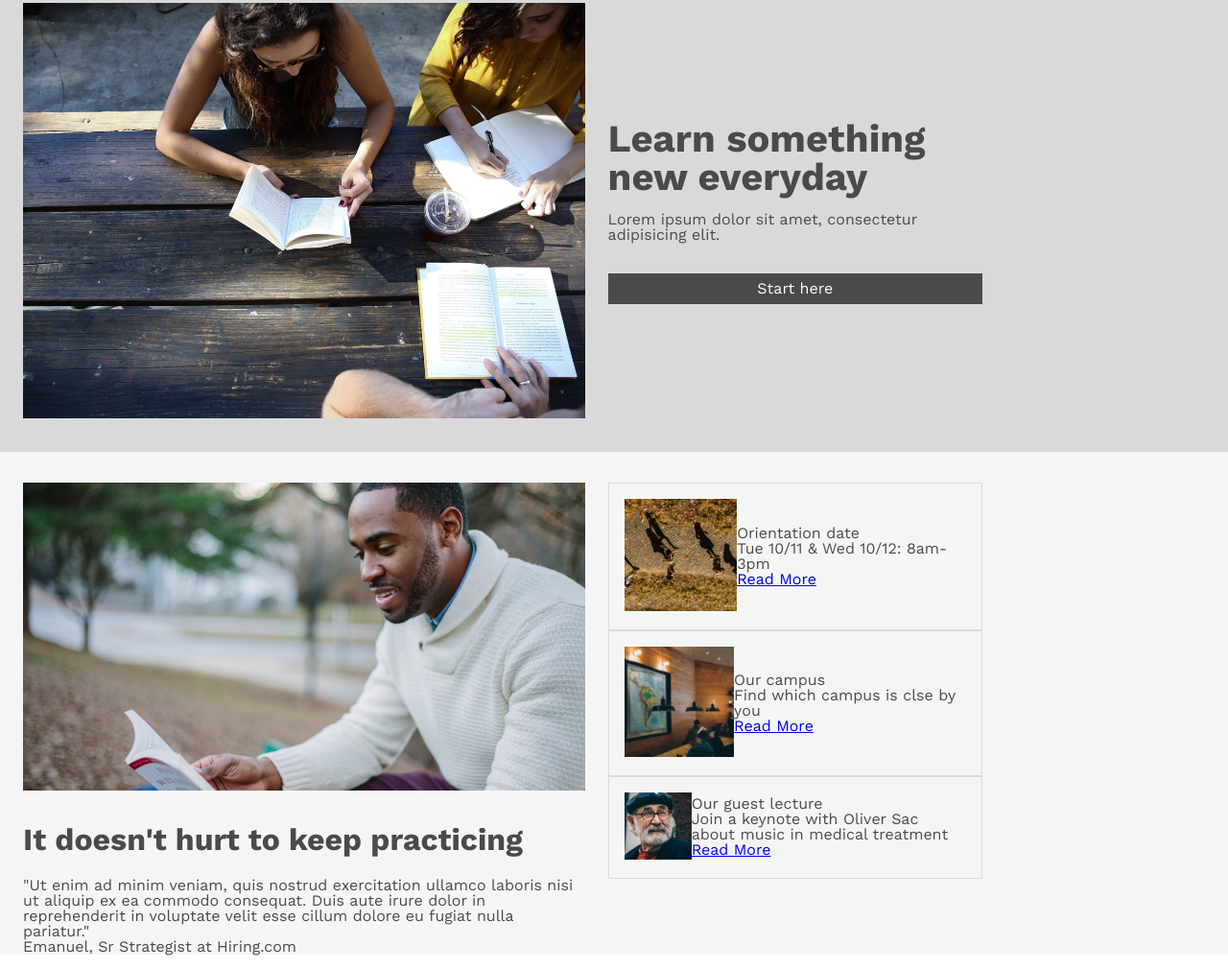
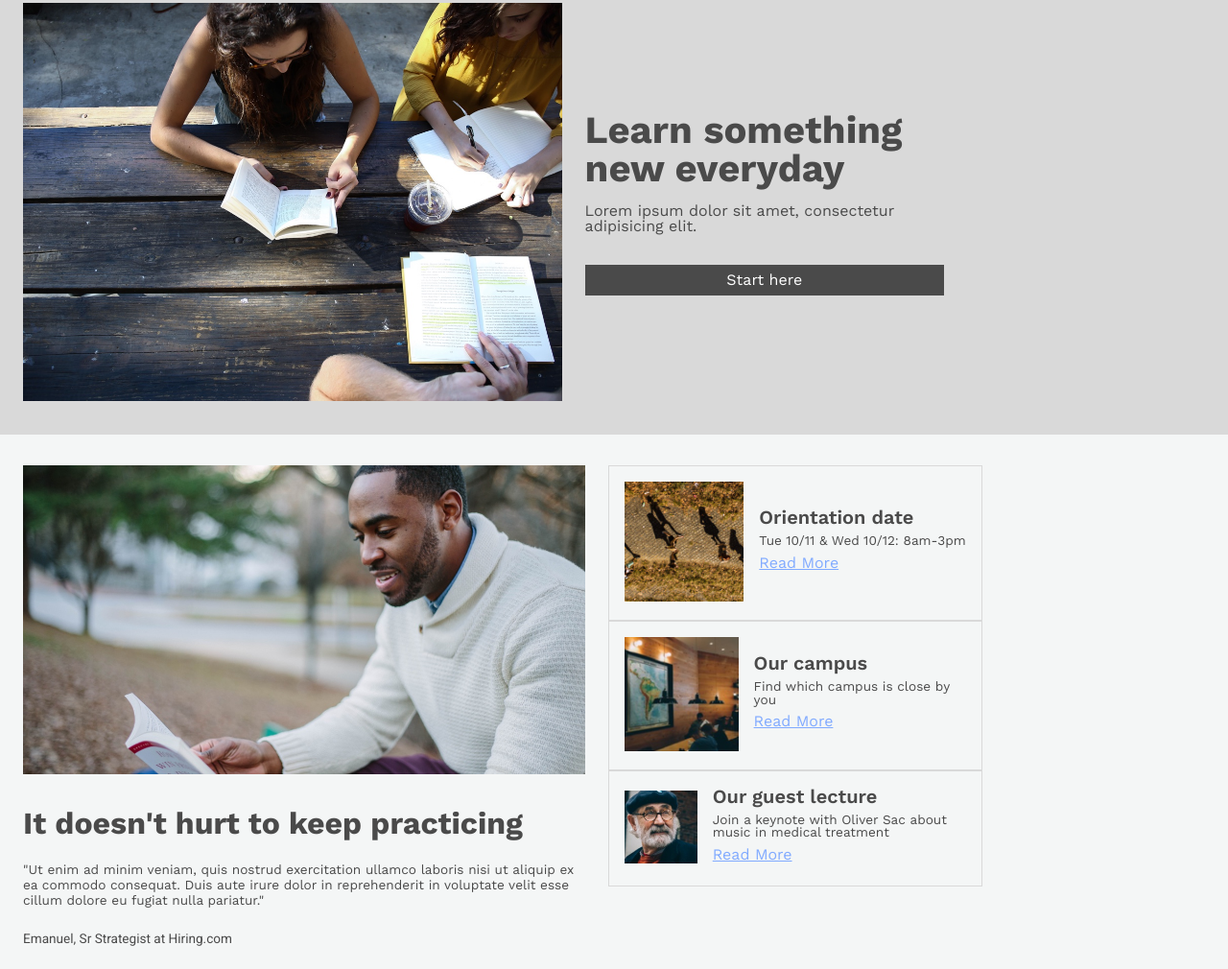
Before and after one commit to emilynordhoff/colmar-academy, a plain HTML site: page index.html in a window 1280 px wide. Shown: the part 93-1103 px from the top of the page at 96% size. Drawn offline with nearby package versions, Linux system fonts and the light colour scheme.

Commit message:
lunchtime work complete

```diff
--- a/index.html
+++ b/index.html
@@ -47,7 +47,7 @@
             <img src ="resources/images/information-main.jpg" />
           </div>
           <h2>It doesn't hurt to keep practicing </h2>
-          <h3>"Ut enim ad minim veniam, quis nostrud exercitation ullamco laboris nisi ut aliquip ex ea commodo consequat. Duis aute irure dolor in reprehenderit in voluptate velit esse cillum dolore eu fugiat nulla pariatur."</h3>
+          <p>"Ut enim ad minim veniam, quis nostrud exercitation ullamco laboris nisi ut aliquip ex ea commodo consequat. Duis aute irure dolor in reprehenderit in voluptate velit esse cillum dolore eu fugiat nulla pariatur."</p>
           <p class="caption">Emanuel, Sr Strategist at Hiring.com </p>
         </div>
         <div class="side-info">
@@ -67,7 +67,7 @@
             </div>
             <div class="info-text">
               <h3>Our campus </h3>
-              <p>Find which campus is clse by you </p>
+              <p>Find which campus is close by you </p>
               <p><a href="#">Read More</a></p>
             </div>
           </div>
--- a/resources/css/style.css
+++ b/resources/css/style.css
@@ -85,7 +85,7 @@
 
 .banner-text {
   width: 40%;
-  margin-left:1.5rem;
+  margin:0 2.5rem 0 1.5rem;
   color: hsl(0, 0%, 29%);
 }
 
@@ -132,6 +132,16 @@
   font-size: 2rem;
 }
 
+.main-info p {
+  font-size: 0.85rem;
+  line-height: 1rem;
+  margin-bottom: 1.5rem;
+}
+
+.caption {
+  font-family: 'Roboto', sans-serif;
+}
+
 .side-info {
   width: 40%;
 }
@@ -145,13 +155,31 @@
 
 .side-info .img-box {
   width: 35%;
+
 }
 
 .side-info img {
   width: 100%;
+  min-width: 3rem;
   height: auto;
 }
 
 .side-info .info-text {
+  margin-left: 1rem;
+}
 
+.side-info h3 {
+  font-size: 1.25rem;
+  margin-bottom: 0.5rem;
+  font-weight: 600;
 }
+
+.side-info p {
+  font-size: 0.85rem;
+  margin-bottom: 0.5rem;
+}
+
+.side-info a {
+  font-size: 1rem;
+  color: hsl(220, 100%, 75%);
+}
```
